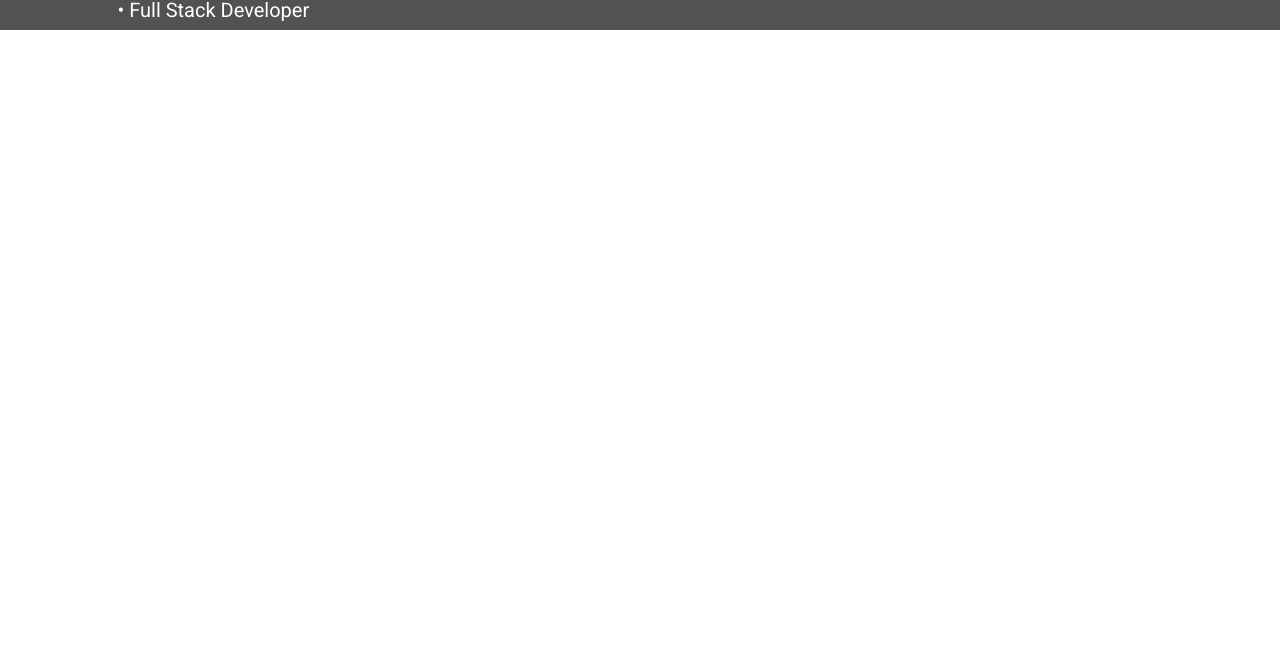
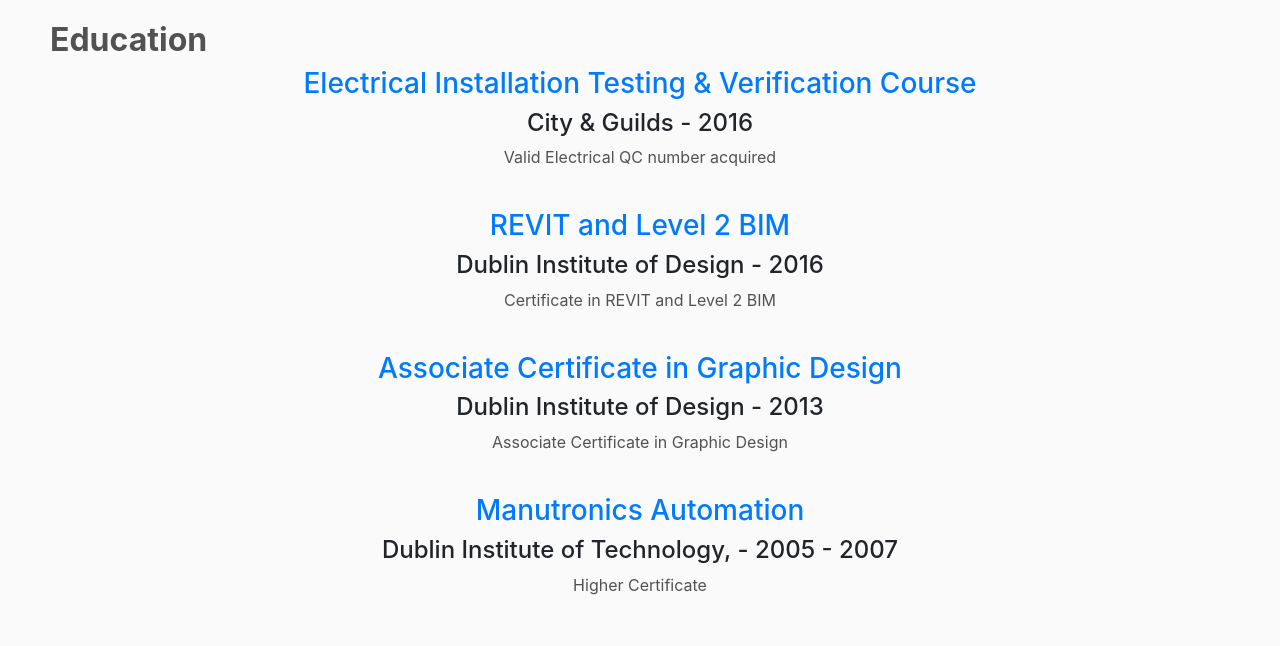
Before and after one commit to Code-Institute-Submissions/collyd21-milestone1, a plain HTML site: page resume.html in a window 1280 px wide. Shown: the part 1595-2241 px from the top of the page. Before the commit the page ends 1625 px from the top, so only its background shows below. Drawn offline with nearby package versions, Linux system fonts and the light colour scheme.

Commit message:
alterations to resume page

```diff
--- a/assets/css/style.css
+++ b/assets/css/style.css
@@ -102,17 +102,20 @@ ul.nav a:hover {
 
 .top-margin {
     margin-top: 50px;
+    margin-left: 50px;
+    color: #525252;
+    font-weight: bold;
 }
 
-.work-history {
+.work-experience {
     text-align: center;
 }
 
-.work-history h3 {
+.work-experience h3 {
     color: #007bff;
 }
 
-.work-history p {
+.work-experience p {
     color: #525252;
     margin-left: 30px;
     margin-right: 30px;
@@ -121,3 +124,7 @@ ul.nav a:hover {
 .bottom-margin {
     margin-bottom: 50px;
 }
+
+.education {
+    background-color: #fafafa;
+}
--- a/resume.html
+++ b/resume.html
@@ -55,31 +55,62 @@
         </div>
     </header>
 
-    <!------------------------------------------Work History-------------------------------------->
+    <!------------------------------------------Work Experience-------------------------------------->
 
     <section class="container-fluid">
         <div class="row">
-            <div class="col-12 work-history">
-                <h3 class="top-margin">QA/QC Technician</h3>
+            <h2 class="top-margin">Work Experience</h2>
+            <div class="col-12 work-experience">
+                <h3>QA/QC Technician</h3>
                 <h4>STS Group - Jan-2018 to Present</h4>
                 <p>Responsible for Testpack and O&M Manual handover to client • Reading, interpreting and verifying drawings are correct and comply with installation scope • Assuring quality control on project installation of Pharmaceutical Plants, Data
                     Centres, and large Commercial projects • Review all testing and test sheets for electrical installation • Meeting with clients to ensure test pack handovers are complete and signed off to standards and client specs • Regular walkdowns
                     with client to review progress of systems/project • Review and resolve design/electrical issues • Managing and evaluating Submittals and RFIs to clients • Ensuring all electrical work is installed to comply with current regulations</p>
             </div>
-            <div class="col-12 work-history">
+            <div class="col-12 work-experience">
                 <h3>Electrical Foreman</h3>
                 <h4>Ecostruct Ltd - Jan-2012 to Dec-2017</h4>
                 <p>Electrical Foreman on numerous Domestic, Industrial and Commercial projects • Assign jobs to team of electricians and ensuring deadlines were met • Review all work carried out and handover final completion certificates • Liase with clients
                     and accommodating their needs for each project • Ensuring all electrical equipment and wiring carried out in accordance with regulations • Ensuring materials are ordered and of the right quantities and also keeping within project budget
                     • Meet with clients and colleagues regularly and provide feedback on project progression • Dealing with staff issues as they arose</p>
             </div>
-            <div class="col-12 work-history">
+            <div class="col-12 work-experience">
                 <h3>Apprentice Electrician</h3>
                 <h4>Homestruct Ltd - April-2007 to Dec-2012</h4>
                 <p class="bottom-margin">• Home automation installations • Low voltage lighting indoor and outdoor • General wiring • Also work carried out as below • Under contract with Dublin City Council, refurbishing houses for new tenants • Re-wiring of showers, cookers,
                     boilers etc. • All domestic wiring carried out • New house construction, from green field to completion, Involved in all electrical work • Installation of solar panels, wiring and partial plumbing • Fault finding and troubleshooting
                     • Acquiring new skills of the trade and developing skills of circuit installation
                 </p>
+            </div>
+    </section>
+
+     <!------------------------------------------Education-------------------------------------->
+
+    <section class="container-fluid education">
+        <div class="row">
+            <h2 class="top-margin">Education</h2>
+            <div class="col-12 work-experience">
+                <h3>Electrical Installation Testing & Verification Course</h3>
+                <h4>City & Guilds - 2016</h4>
+                <p>Valid Electrical QC number acquired</p>
+                <br>
+            </div>
+            <div class="col-12 work-experience">
+                <h3>REVIT and Level 2 BIM</h3>
+                <h4>Dublin Institute of Design - 2016</h4>
+                <p>Certificate in REVIT and Level 2 BIM</p>
+                <br>
+            </div>
+            <div class="col-12 work-experience">
+                <h3>Associate Certificate in Graphic Design</h3>
+                <h4>Dublin Institute of Design - 2013</h4>
+                <p>Associate Certificate in Graphic Design</p>
+                <br>
+            </div>
+            <div class="col-12 work-experience">
+                <h3>Manutronics Automation</h3>
+                <h4>Dublin Institute of Technology, - 2005 - 2007</h4>
+                <p class="bottom-margin">Higher Certificate</p>
             </div>
     </section>
     <!------------------------------------------Footer-------------------------------------->
```
Also changed, not shown: index.html (+1 -1 lines), .c9/metadata/environment/assets/css/style.css, .c9/metadata/environment/index.html, .c9/metadata/environment/resume.html.
